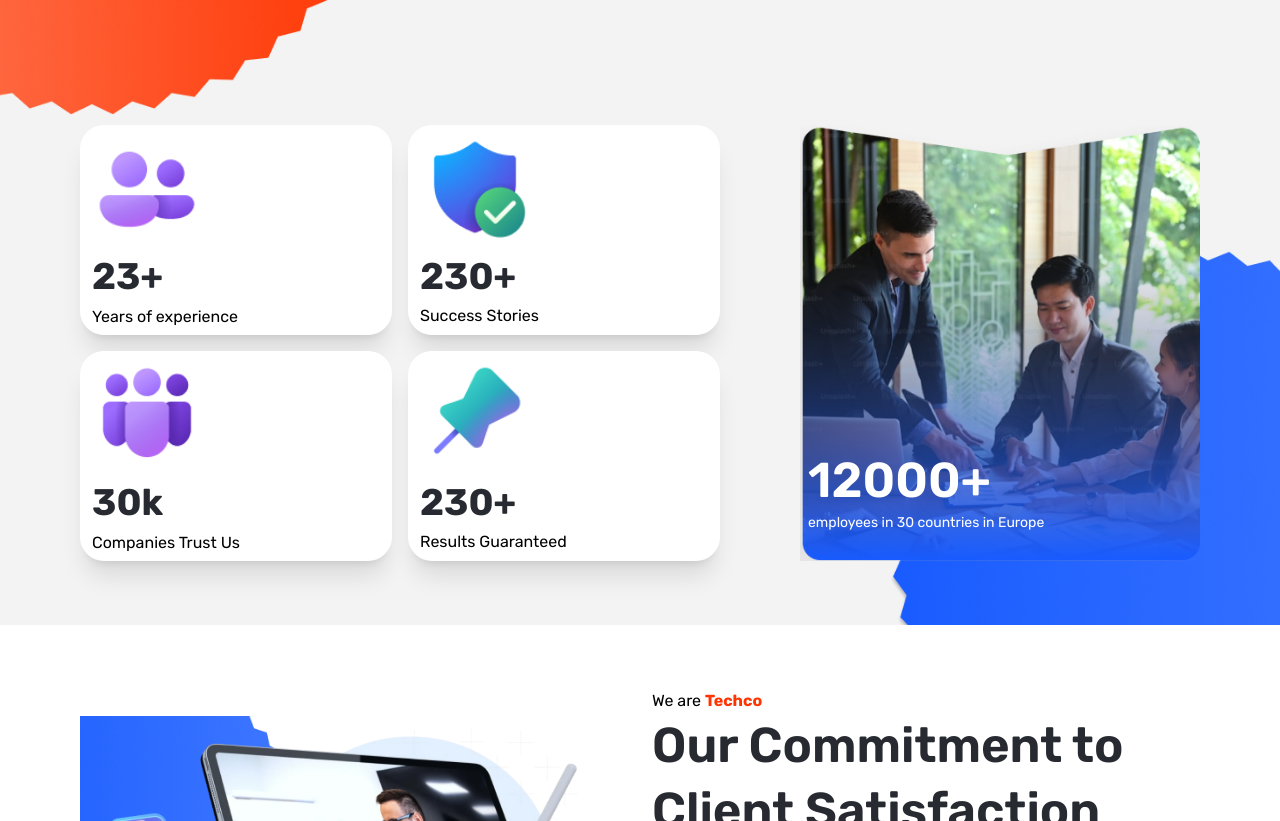
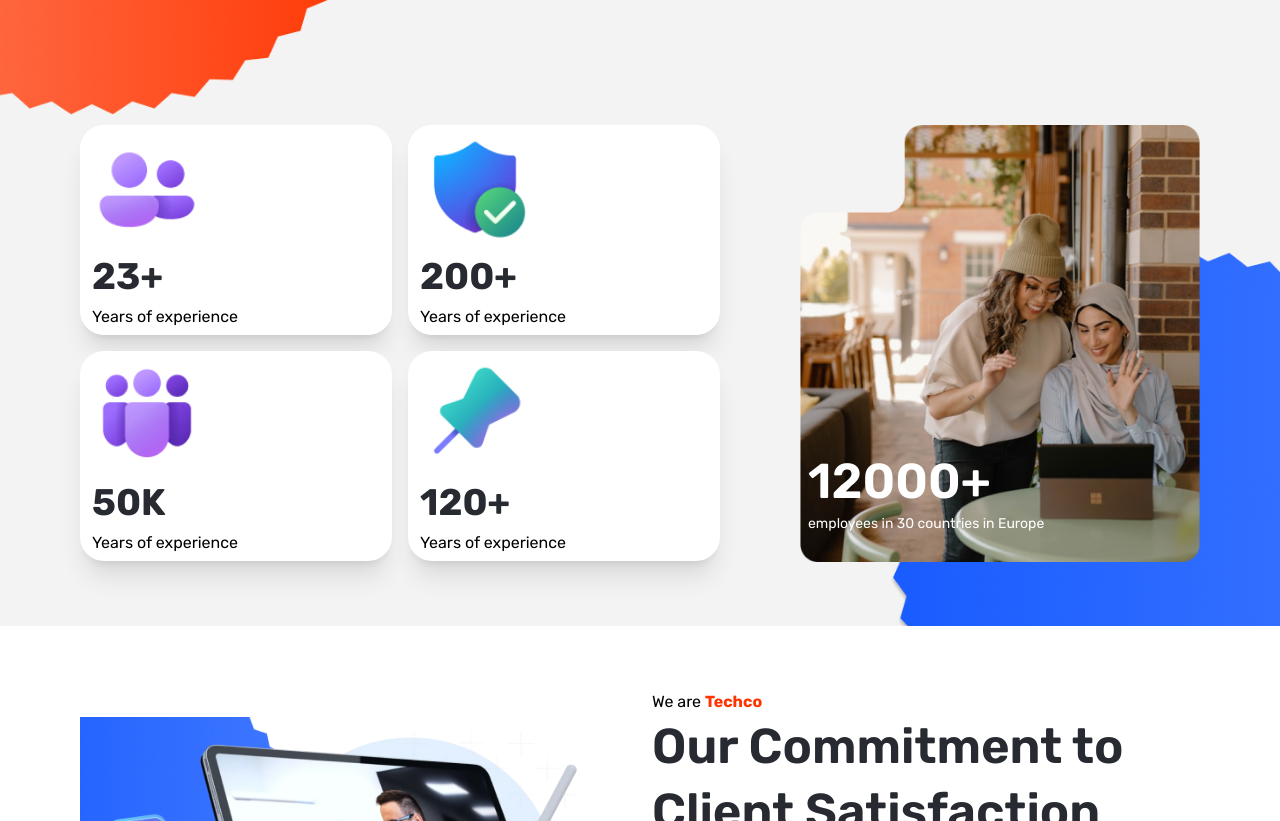
Before and after one commit to said2029/it_agency_tampleta, a Next.js app: page / in a window 1280 px wide. Shown: the part 1320-2141 px from the top of the page. Built offline with nearby package versions, Linux system fonts and the light colour scheme.

Commit message:
refactor Brand_Work_With and HeroHomePage components; integrate dynamic data from home object, enhance layout, and update image handling

```diff
--- a/src/Components/Global/Brand_Work_With.tsx
+++ b/src/Components/Global/Brand_Work_With.tsx
@@ -2,16 +2,17 @@ import Image from "next/image";
 import React from "react";
 import Brandes from "../brandes";
 import { cn } from "@/lib/utils";
+import { home } from "@/data/data";
 
 export default function Brand_Work_With({
   ShowStars = true,
-  className
+  className,
 }: {
   ShowStars?: boolean;
-  className?:string
+  className?: string;
 }) {
   return (
-    <section className={cn("relative overflow-hidden py-16 pt-top",className)}>
+    <section className={cn("relative overflow-hidden py-16 pt-top", className)}>
       <div className="relative z-50">
         <h2 className="text-center">
           <span className="rounded-full bg-secandry_primary px-1 text-paragraph_b text-white">
@@ -22,68 +23,26 @@ export default function Brand_Work_With({
         <Brandes className="z-50 mt-10" />
         <section className="mt-10 flex flex-col items-center px-mobile md:mt-32 md:flex-row md:gap-20 md:px-0">
           <div className="grid w-full flex-grow grid-cols-2 gap-4 md:w-auto">
-            <div className="flex h-[210px] flex-col justify-evenly rounded-3xl bg-white px-3 shadow-xl">
+            {home.section_1.cards.map((item, index) => (
+              <div
+                key={item.value + index}
+                className="flex h-[210px] flex-col justify-evenly rounded-3xl bg-white px-3 shadow-xl"
+              >
                 <div className="w-[110px]">
                   <Image
                     width={300}
                     height={300}
-                  alt=""
-                  src="/assets/images/elemants/elemants (19).png"
+                    alt={item.name}
+                    src={item.image}
                     className="h-full w-full"
                   />
                 </div>
                 <div>
-                <h3 className="text-h5 text-black">23+</h3>
-                <p className="to-black_50 text-paragraph">
-                  Years of experience
-                </p>
+                  <h3 className="text-h5 text-black">{item.value}</h3>
+                  <p className="to-black_50 text-paragraph">{item.name}</p>
                 </div>
               </div>
-            <div className="flex h-[210px] flex-col justify-evenly rounded-3xl bg-white px-3 shadow-xl">
-              <div className="w-[110px]">
-                <Image
-                  width={300}
-                  height={300}
-                  alt=""
-                  src="/assets/images/elemants/elemants (22).png"
-                  className="h-full w-full"
-                />
-              </div>
-              <div>
-                <h3 className="text-h5 text-black">230+</h3>
-                <p className="to-black_50 text-paragraph">Success Stories</p>
-              </div>
-            </div>
-            <div className="flex h-[210px] flex-col justify-evenly rounded-3xl bg-white px-3 shadow-xl">
-              <div className="w-[110px]">
-                <Image
-                  width={300}
-                  height={300}
-                  alt=""
-                  src="/assets/images/elemants/elemants (20).png"
-                  className="h-full w-full"
-                />
-              </div>
-              <div>
-                <h3 className="text-h5 text-black">30k</h3>
-                <p className="to-black_50 text-paragraph">Companies Trust Us</p>
-              </div>
-            </div>
-            <div className="flex h-[210px] flex-col justify-evenly rounded-3xl bg-white px-3 shadow-xl">
-              <div className="w-[110px]">
-                <Image
-                  width={300}
-                  height={300}
-                  alt=""
-                  src="/assets/images/elemants/elemants (21).png"
-                  className="h-full w-full"
-                />
-              </div>
-              <div>
-                <h3 className="text-h5 text-black">230+</h3>
-                <p className="to-black_50 text-paragraph">Results Guaranteed</p>
-              </div>
-            </div>
+            ))}
           </div>
           <div className="relative h-full md:w-[400px]">
             <Image
@@ -91,7 +50,7 @@ export default function Brand_Work_With({
               height={400}
               className="h-full w-full object-fill"
               alt=""
-              src="/assets/images/img/Images.png"
+              src={home.section_1.image}
             />
             <div className="absolute bottom-7 left-2 space-y-0 text-white">
               <h4 className="text-h4">12000+</h4>
--- a/src/Components/HeroHomePage.tsx
+++ b/src/Components/HeroHomePage.tsx
@@ -3,6 +3,8 @@ import React from "react";
 import { useGSAP } from "@gsap/react";
 import gsap from "gsap";
 import ButtonMain from "./MianButton";
+import { home } from "@/data/data";
+import { parseAndStyleText } from "@/utils/parseAndStyleText";
 gsap.registerPlugin(useGSAP);
 
 export default function HeroHomePage() {
@@ -23,17 +25,19 @@ export default function HeroHomePage() {
       });
   });
   return (
-    <div className="hero-section relative grid overflow-hidden text-white h-[923px] place-content-center bg-primary bg-[url(/assets/images/img/hero_Image.jpg)] text-center ">
+    <div className="hero-section relative grid h-[923px] place-content-center overflow-hidden bg-primary bg-[url(/assets/images/img/hero_Image.jpg)] text-center text-white">
       <div className="z-30 flex w-full flex-col items-center justify-center gap-[27px]">
-        <h1 className="md:px-spacing_2 text-center text-h5 md:text-h4 xl:text-h1">
-          Empowering <span className="!text-secandry_primary">Businesses</span> with
-          Cutting-Edge IT Solutions.
+        <h1 className="text-center text-h5 md:px-spacing_2 md:text-h4 xl:text-h1">
+          {parseAndStyleText(home.hero.title, "!text-secandry_primary")}
         </h1>
         <p className="text-paragraph_b text-white/100">
-          Transform your digital presence and elevate your business with our
-          innovative IT services.
+          {home.hero.description}
         </p>
-        <ButtonMain className="w-fit bg-secandry_gradinet md:mt-7" name="Get Started" />
+        <ButtonMain
+        href={home.hero.cta.link}
+          className="w-fit bg-secandry_gradinet md:mt-7"
+          name={home.hero.cta.name}
+        />
       </div>
     </div>
   );
--- a/src/data/data.ts
+++ b/src/data/data.ts
@@ -15,18 +15,22 @@ const home = {
       {
         value: "23+",
         name: "Years of experience",
+        image:"/assets/images/elemants/elemants (19).png",
       },
       {
         value: "200+",
         name: "Years of experience",
+        image:"/assets/images/elemants/elemants (22).png"
       },
       {
         value: "50K",
         name: "Years of experience",
+        image:"/assets/images/elemants/elemants (20).png"
       },
       {
         value: "120+",
         name: "Years of experience",
+        image:"/assets/images/elemants/elemants (21).png"
       },
     ],
     image: "/assets/images/elemants/elemants (33).png",
@@ -268,4 +272,22 @@ const home = {
   },
 };
 
-export { home };
+// list of images
+const Brands = [
+  "/assets/images/elemants/elemants (19).png",
+  "/assets/images/elemants/elemants (19).png",
+  "/assets/images/elemants/elemants (19).png",
+  "/assets/images/elemants/elemants (19).png",
+  "/assets/images/elemants/elemants (19).png",
+  "/assets/images/elemants/elemants (19).png",
+  "/assets/images/elemants/elemants (19).png",
+  "/assets/images/elemants/elemants (19).png",
+  "/assets/images/elemants/elemants (19).png",
+  "/assets/images/elemants/elemants (19).png",
+  "/assets/images/elemants/elemants (19).png",
+  "/assets/images/elemants/elemants (19).png",
+  "/assets/images/elemants/elemants (19).png",
+  "/assets/images/elemants/elemants (19).png",
+];
+
+export { home,Brands };
```
Lines whose indentation alone changed are shown as unchanged.
